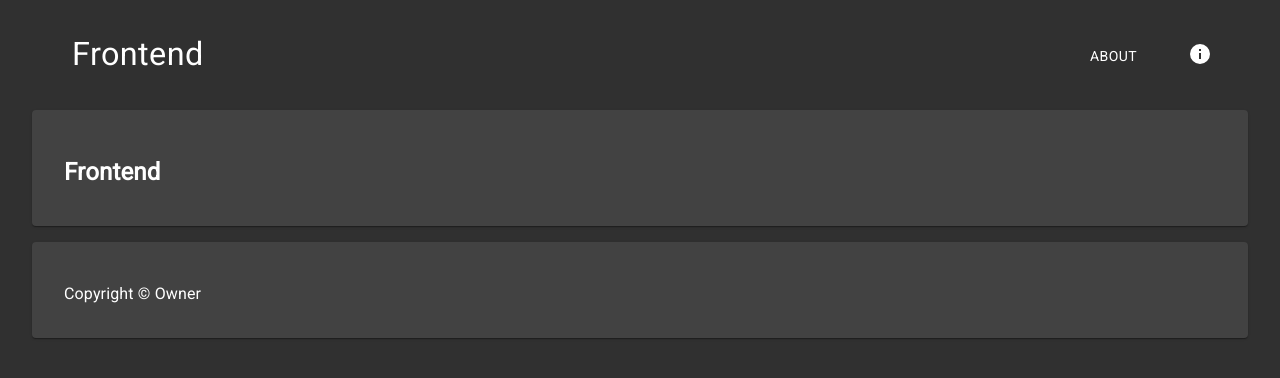
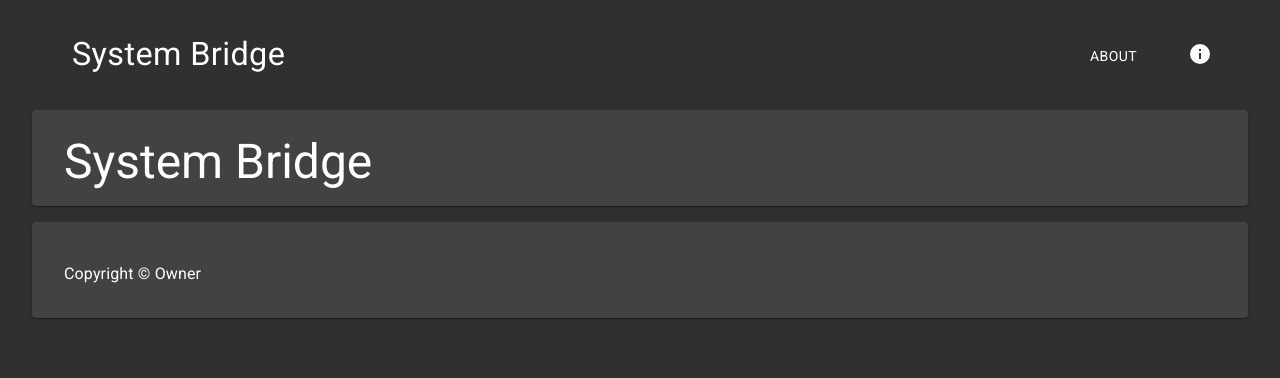
Before and after one commit to timmo001/system-bridge-site, a Next.js app: page / in a window 1280 px wide. Shown: the top 378 px of the page. Built offline with nearby package versions, Linux system fonts and the light colour scheme.

Commit message:
Renames and title

```diff
--- a/components/Layout.tsx
+++ b/components/Layout.tsx
@@ -26,9 +26,7 @@ function Layout(props: LayoutProps): ReactElement {
     <>
       <Head>
         <title>
-          {props.title
-            ? `${props.title} - System Bridge Template`
-            : `System Bridge Template`}
+          {props.title ? `${props.title} - System Bridge` : `System Bridge`}
         </title>
         <link rel="canonical" href={props.url} />
         <meta
@@ -37,8 +35,8 @@ function Layout(props: LayoutProps): ReactElement {
             props.description
               ? `${props.description}`
               : props.title
-              ? `${props.title} - Frontend`
-              : `System Bridge Template`
+              ? `${props.title} - System Bridge`
+              : `System Bridge`
           }
         />
         <meta
@@ -46,13 +44,13 @@ function Layout(props: LayoutProps): ReactElement {
           content={
             props.keywords
               ? `${props.keywords}`
-              : `material, frontend, template, material-ui, nextjs, reactjs, react, developer`
+              : `system-bridge, typescript, material-ui, reactjs, react`
           }
         />
       </Head>
       <Header
         {...props}
-        brand="Frontend"
+        brand="System Bridge"
         changeColorOnScroll={{
           height: 200,
           color: "primary",
--- a/pages/_app.tsx
+++ b/pages/_app.tsx
@@ -22,7 +22,7 @@ function App({ Component, pageProps }: AppProps): ReactElement {
   return (
     <>
       <Head>
-        <title>My page</title>
+        <title>System Bridge</title>
         <meta
           name="viewport"
           content="minimum-scale=1, initial-scale=1, width=device-width"
--- a/pages/index.tsx
+++ b/pages/index.tsx
@@ -21,8 +21,8 @@ function Home(): ReactElement {
       <Container className={classes.main} component="article" maxWidth="xl">
         <Card>
           <CardContent>
-            <Typography color="textPrimary" component="div">
-              <Markdown source="## Frontend" escapeHtml={false} />
+            <Typography color="textPrimary" component="h1" variant="h3">
+              System Bridge
             </Typography>
           </CardContent>
         </Card>
```
Also changed, not shown: 1 other file (tests, documents, lock files or other folders).
